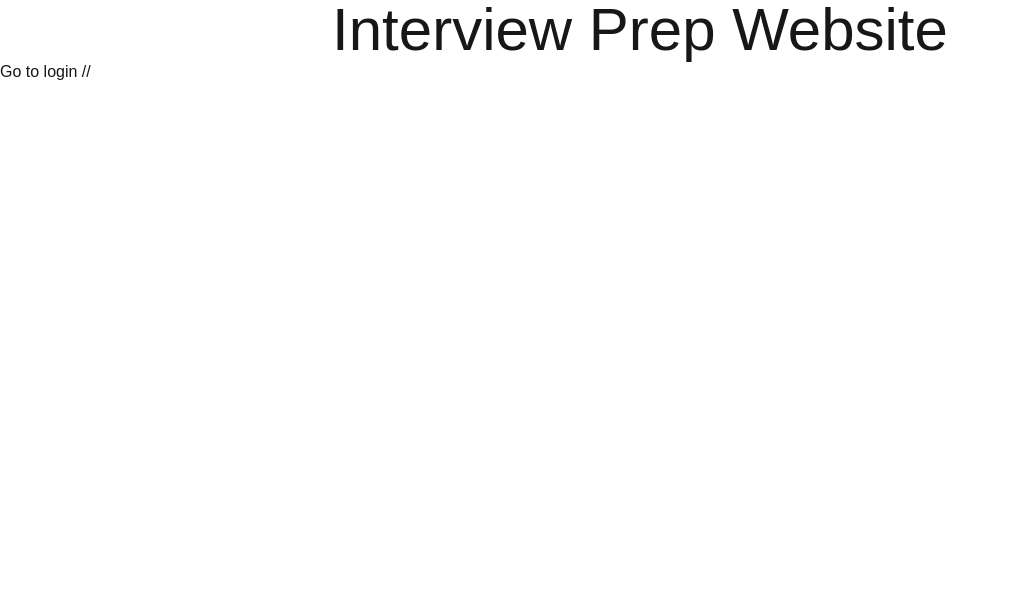
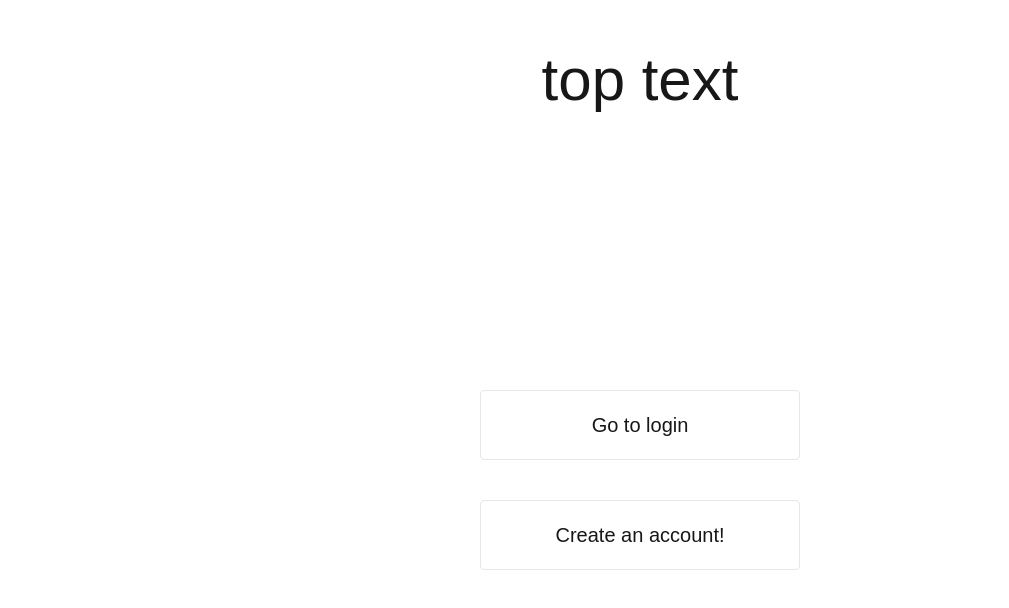
Before and after one commit to wu-jeffery/BetterVue, a Next.js app in the folder client/: page / in a window 1280 px wide. Shown: the top 608 px of the page, without its empty margins (0-1009 px from the left). Built offline with nearby package versions, Linux system fonts and the light colour scheme.

Commit message:
index.js temporarily done

```diff
--- a/client/src/pages/index.js
+++ b/client/src/pages/index.js
@@ -3,11 +3,16 @@ import Link from 'next/link';
 
 export default function Home() {
   return (
-    <div>
-      	<h1 className="text-center text-6xl">Interview Prep Website</h1>
-		<Link href="/login/" className='rounded '>
-			Go to login
-		</Link> //
+    <div className="h-screen w-screen flex flex-col items-center">
+      	<h1 className="flex h-1/4 text-center text-6xl items-center justify-center">top text</h1>
+		<div className='h-full w-full flex flex-col items-center justify-center space-y-10'>
+			<Link href="/login/" className='rounded border text-xl p-5 w-1/4 text-center'>
+				Go to login
+			</Link>
+			<Link href="/create_account/" className='rounded border text-xl p-5 w-1/4 text-center'>
+				Create an account!
+			</Link>
+		</div>
     </div>
   );
 }
```
